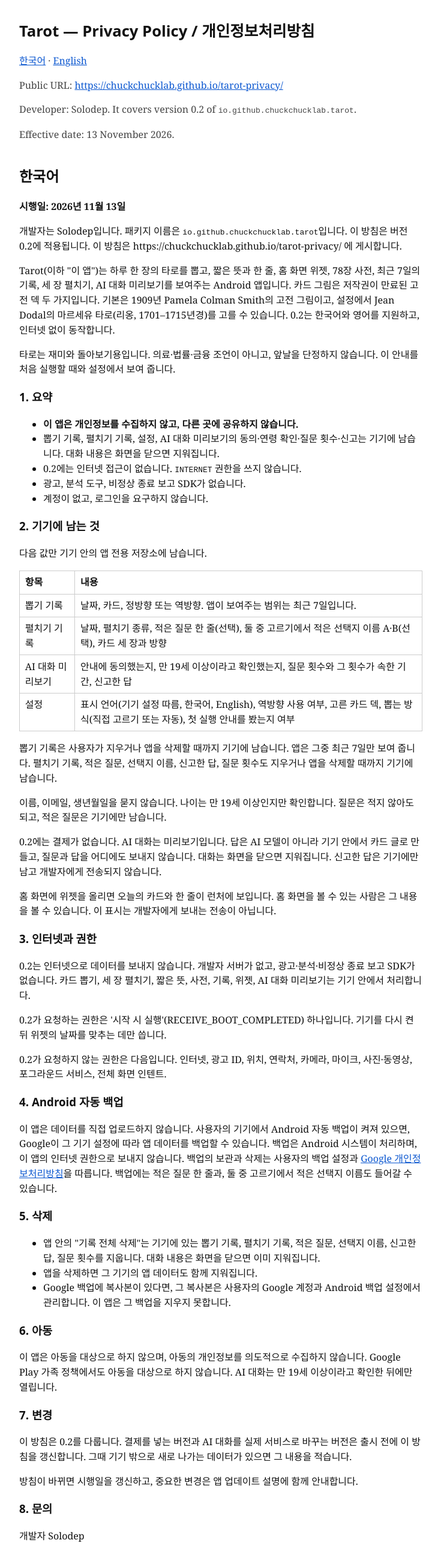
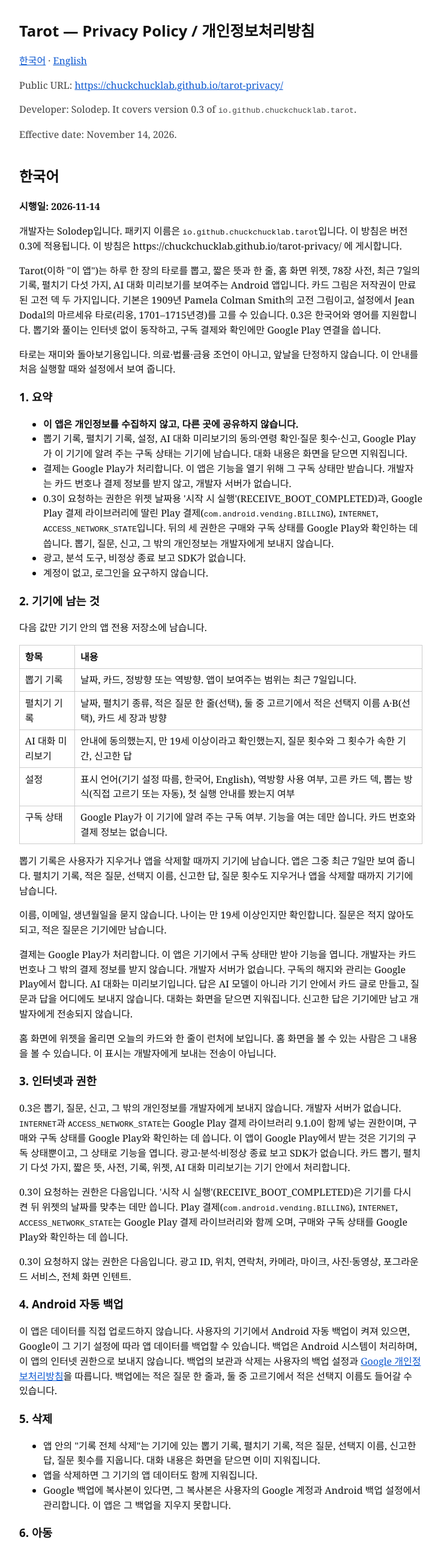
Before and after one commit to chuckchucklab/tarot-privacy, a plain HTML site: page index.html in a window 1280 px wide. Shown: the top 2572 px of the page at 60% size, without its empty margins (272-1007 px from the left). Drawn offline with Linux system fonts and the light colour scheme.

Commit message:
Update the privacy policy for version 0.3

```diff
--- a/index.html
+++ b/index.html
@@ -19,21 +19,22 @@
   <h1>Tarot — Privacy Policy / 개인정보처리방침</h1>
   <p class="meta"><a href="#ko">한국어</a> · <a href="#en">English</a></p>
   <p class="meta">Public URL: <a href="https://chuckchucklab.github.io/tarot-privacy/">https://chuckchucklab.github.io/tarot-privacy/</a></p>
-  <p class="meta">Developer: Solodep. It covers version 0.2 of <code>io.github.chuckchucklab.tarot</code>.</p>
-  <p class="meta">Effective date: 13 November 2026.</p>
+  <p class="meta">Developer: Solodep. It covers version 0.3 of <code>io.github.chuckchucklab.tarot</code>.</p>
+  <p class="meta">Effective date: November 14, 2026.</p>
 
   <section id="ko" lang="ko">
   <h2>한국어</h2>
-  <p><strong>시행일: 2026년 11월 13일</strong></p>
-  <p>개발자는 Solodep입니다. 패키지 이름은 <code>io.github.chuckchucklab.tarot</code>입니다. 이 방침은 버전 0.2에 적용됩니다. 이 방침은 https://chuckchucklab.github.io/tarot-privacy/ 에 게시합니다.</p>
-  <p>Tarot(이하 "이 앱")는 하루 한 장의 타로를 뽑고, 짧은 뜻과 한 줄, 홈 화면 위젯, 78장 사전, 최근 7일의 기록, 세 장 펼치기, AI 대화 미리보기를 보여주는 Android 앱입니다. 카드 그림은 저작권이 만료된 고전 덱 두 가지입니다. 기본은 1909년 Pamela Colman Smith의 고전 그림이고, 설정에서 Jean Dodal의 마르세유 타로(리옹, 1701–1715년경)를 고를 수 있습니다. 0.2는 한국어와 영어를 지원하고, 인터넷 없이 동작합니다.</p>
+  <p><strong>시행일: 2026-11-14</strong></p>
+  <p>개발자는 Solodep입니다. 패키지 이름은 <code>io.github.chuckchucklab.tarot</code>입니다. 이 방침은 버전 0.3에 적용됩니다. 이 방침은 https://chuckchucklab.github.io/tarot-privacy/ 에 게시합니다.</p>
+  <p>Tarot(이하 "이 앱")는 하루 한 장의 타로를 뽑고, 짧은 뜻과 한 줄, 홈 화면 위젯, 78장 사전, 최근 7일의 기록, 펼치기 다섯 가지, AI 대화 미리보기를 보여주는 Android 앱입니다. 카드 그림은 저작권이 만료된 고전 덱 두 가지입니다. 기본은 1909년 Pamela Colman Smith의 고전 그림이고, 설정에서 Jean Dodal의 마르세유 타로(리옹, 1701–1715년경)를 고를 수 있습니다. 0.3은 한국어와 영어를 지원합니다. 뽑기와 풀이는 인터넷 없이 동작하고, 구독 결제와 확인에만 Google Play 연결을 씁니다.</p>
   <p>타로는 재미와 돌아보기용입니다. 의료·법률·금융 조언이 아니고, 앞날을 단정하지 않습니다. 이 안내를 처음 실행할 때와 설정에서 보여 줍니다.</p>
 
   <h3>1. 요약</h3>
   <ul>
     <li><strong>이 앱은 개인정보를 수집하지 않고, 다른 곳에 공유하지 않습니다.</strong></li>
-    <li>뽑기 기록, 펼치기 기록, 설정, AI 대화 미리보기의 동의·연령 확인·질문 횟수·신고는 기기에 남습니다. 대화 내용은 화면을 닫으면 지워집니다.</li>
-    <li>0.2에는 인터넷 접근이 없습니다. <code>INTERNET</code> 권한을 쓰지 않습니다.</li>
+    <li>뽑기 기록, 펼치기 기록, 설정, AI 대화 미리보기의 동의·연령 확인·질문 횟수·신고, Google Play가 이 기기에 알려 주는 구독 상태는 기기에 남습니다. 대화 내용은 화면을 닫으면 지워집니다.</li>
+    <li>결제는 Google Play가 처리합니다. 이 앱은 기능을 열기 위해 그 구독 상태만 받습니다. 개발자는 카드 번호나 결제 정보를 받지 않고, 개발자 서버가 없습니다.</li>
+    <li>0.3이 요청하는 권한은 위젯 날짜용 '시작 시 실행'(RECEIVE_BOOT_COMPLETED)과, Google Play 결제 라이브러리에 딸린 Play 결제(<code>com.android.vending.BILLING</code>), <code>INTERNET</code>, <code>ACCESS_NETWORK_STATE</code>입니다. 뒤의 세 권한은 구매와 구독 상태를 Google Play와 확인하는 데 씁니다. 뽑기, 질문, 신고, 그 밖의 개인정보는 개발자에게 보내지 않습니다.</li>
     <li>광고, 분석 도구, 비정상 종료 보고 SDK가 없습니다.</li>
     <li>계정이 없고, 로그인을 요구하지 않습니다.</li>
   </ul>
@@ -46,16 +47,17 @@
     <tr><td>펼치기 기록</td><td>날짜, 펼치기 종류, 적은 질문 한 줄(선택), 둘 중 고르기에서 적은 선택지 이름 A·B(선택), 카드 세 장과 방향</td></tr>
     <tr><td>AI 대화 미리보기</td><td>안내에 동의했는지, 만 19세 이상이라고 확인했는지, 질문 횟수와 그 횟수가 속한 기간, 신고한 답</td></tr>
     <tr><td>설정</td><td>표시 언어(기기 설정 따름, 한국어, English), 역방향 사용 여부, 고른 카드 덱, 뽑는 방식(직접 고르기 또는 자동), 첫 실행 안내를 봤는지 여부</td></tr>
+    <tr><td>구독 상태</td><td>Google Play가 이 기기에 알려 주는 구독 여부. 기능을 여는 데만 씁니다. 카드 번호와 결제 정보는 없습니다.</td></tr>
   </table>
   <p>뽑기 기록은 사용자가 지우거나 앱을 삭제할 때까지 기기에 남습니다. 앱은 그중 최근 7일만 보여 줍니다. 펼치기 기록, 적은 질문, 선택지 이름, 신고한 답, 질문 횟수도 지우거나 앱을 삭제할 때까지 기기에 남습니다.</p>
   <p>이름, 이메일, 생년월일을 묻지 않습니다. 나이는 만 19세 이상인지만 확인합니다. 질문은 적지 않아도 되고, 적은 질문은 기기에만 남습니다.</p>
-  <p>0.2에는 결제가 없습니다. AI 대화는 미리보기입니다. 답은 AI 모델이 아니라 기기 안에서 카드 글로 만들고, 질문과 답을 어디에도 보내지 않습니다. 대화는 화면을 닫으면 지워집니다. 신고한 답은 기기에만 남고 개발자에게 전송되지 않습니다.</p>
+  <p>결제는 Google Play가 처리합니다. 이 앱은 기기에서 구독 상태만 받아 기능을 엽니다. 개발자는 카드 번호나 그 밖의 결제 정보를 받지 않습니다. 개발자 서버가 없습니다. 구독의 해지와 관리는 Google Play에서 합니다. AI 대화는 미리보기입니다. 답은 AI 모델이 아니라 기기 안에서 카드 글로 만들고, 질문과 답을 어디에도 보내지 않습니다. 대화는 화면을 닫으면 지워집니다. 신고한 답은 기기에만 남고 개발자에게 전송되지 않습니다.</p>
   <p>홈 화면에 위젯을 올리면 오늘의 카드와 한 줄이 런처에 보입니다. 홈 화면을 볼 수 있는 사람은 그 내용을 볼 수 있습니다. 이 표시는 개발자에게 보내는 전송이 아닙니다.</p>
 
   <h3>3. 인터넷과 권한</h3>
-  <p>0.2는 인터넷으로 데이터를 보내지 않습니다. 개발자 서버가 없고, 광고·분석·비정상 종료 보고 SDK가 없습니다. 카드 뽑기, 세 장 펼치기, 짧은 뜻, 사전, 기록, 위젯, AI 대화 미리보기는 기기 안에서 처리합니다.</p>
-  <p>0.2가 요청하는 권한은 '시작 시 실행'(RECEIVE_BOOT_COMPLETED) 하나입니다. 기기를 다시 켠 뒤 위젯의 날짜를 맞추는 데만 씁니다.</p>
-  <p>0.2가 요청하지 않는 권한은 다음입니다. 인터넷, 광고 ID, 위치, 연락처, 카메라, 마이크, 사진·동영상, 포그라운드 서비스, 전체 화면 인텐트.</p>
+  <p>0.3은 뽑기, 질문, 신고, 그 밖의 개인정보를 개발자에게 보내지 않습니다. 개발자 서버가 없습니다. <code>INTERNET</code>과 <code>ACCESS_NETWORK_STATE</code>는 Google Play 결제 라이브러리 9.1.0이 함께 넣는 권한이며, 구매와 구독 상태를 Google Play와 확인하는 데 씁니다. 이 앱이 Google Play에서 받는 것은 기기의 구독 상태뿐이고, 그 상태로 기능을 엽니다. 광고·분석·비정상 종료 보고 SDK가 없습니다. 카드 뽑기, 펼치기 다섯 가지, 짧은 뜻, 사전, 기록, 위젯, AI 대화 미리보기는 기기 안에서 처리합니다.</p>
+  <p>0.3이 요청하는 권한은 다음입니다. '시작 시 실행'(RECEIVE_BOOT_COMPLETED)은 기기를 다시 켠 뒤 위젯의 날짜를 맞추는 데만 씁니다. Play 결제(<code>com.android.vending.BILLING</code>), <code>INTERNET</code>, <code>ACCESS_NETWORK_STATE</code>는 Google Play 결제 라이브러리와 함께 오며, 구매와 구독 상태를 Google Play와 확인하는 데 씁니다.</p>
+  <p>0.3이 요청하지 않는 권한은 다음입니다. 광고 ID, 위치, 연락처, 카메라, 마이크, 사진·동영상, 포그라운드 서비스, 전체 화면 인텐트.</p>
 
   <h3>4. Android 자동 백업</h3>
   <p>이 앱은 데이터를 직접 업로드하지 않습니다. 사용자의 기기에서 Android 자동 백업이 켜져 있으면, Google이 그 기기 설정에 따라 앱 데이터를 백업할 수 있습니다. 백업은 Android 시스템이 처리하며, 이 앱의 인터넷 권한으로 보내지 않습니다. 백업의 보관과 삭제는 사용자의 백업 설정과 <a href="https://policies.google.com/privacy">Google 개인정보처리방침</a>을 따릅니다. 백업에는 적은 질문 한 줄과, 둘 중 고르기에서 적은 선택지 이름도 들어갈 수 있습니다.</p>
@@ -71,7 +73,7 @@
   <p>이 앱은 아동을 대상으로 하지 않으며, 아동의 개인정보를 의도적으로 수집하지 않습니다. Google Play 가족 정책에서도 아동을 대상으로 하지 않습니다. AI 대화는 만 19세 이상이라고 확인한 뒤에만 열립니다.</p>
 
   <h3>7. 변경</h3>
-  <p>이 방침은 0.2를 다룹니다. 결제를 넣는 버전과 AI 대화를 실제 서비스로 바꾸는 버전은 출시 전에 이 방침을 갱신합니다. 그때 기기 밖으로 새로 나가는 데이터가 있으면 그 내용을 적습니다.</p>
+  <p>이 방침은 0.3을 다룹니다. 결제는 이 방침에 적혀 있습니다. Google Play가 결제를 처리하고, 이 앱은 기기의 구독 상태만 받습니다. AI 대화를 실제 서비스로 바꾸는 버전은 출시 전에 이 방침을 갱신합니다. 질문이 기기를 떠나게 되기 때문입니다. 기기 밖으로 새로 나가는 데이터가 있으면 그 내용을 적습니다.</p>
   <p>방침이 바뀌면 시행일을 갱신하고, 중요한 변경은 앱 업데이트 설명에 함께 안내합니다.</p>
 
   <h3>8. 문의</h3>
@@ -80,16 +82,17 @@
 
   <section id="en" lang="en">
   <h2>English</h2>
-  <p><strong>Effective date: 13 November 2026</strong></p>
-  <p>The developer is Solodep. The package name is <code>io.github.chuckchucklab.tarot</code>. This policy applies to version 0.2. This policy is published at https://chuckchucklab.github.io/tarot-privacy/.</p>
-  <p>Tarot ("the app") draws one tarot card a day and shows a short meaning, one line, a home-screen widget, a 78-card dictionary, the last 7 days of draws, three-card spreads, and a preview of AI chat. The card art is two public-domain decks. The default is the classic 1909 illustrations by Pamela Colman Smith. In Settings you can switch to Jean Dodal's Tarot de Marseille (Lyon, c.1701–1715). Version 0.2 is in Korean and English, and it works without the internet.</p>
+  <p><strong>Effective date: November 14, 2026</strong></p>
+  <p>The developer is Solodep. The package name is <code>io.github.chuckchucklab.tarot</code>. This policy applies to version 0.3. This policy is published at https://chuckchucklab.github.io/tarot-privacy/.</p>
+  <p>Tarot ("the app") draws one tarot card a day and shows a short meaning, one line, a home-screen widget, a 78-card dictionary, the last 7 days of draws, five spreads, and a preview of AI chat. The card art is two public-domain decks. The default is the classic 1909 illustrations by Pamela Colman Smith. In Settings you can switch to Jean Dodal's Tarot de Marseille (Lyon, c.1701–1715). Version 0.3 is in Korean and English. Draws and readings work without the internet, and only subscription purchase and checks use a Google Play connection.</p>
   <p>Tarot here is for fun and reflection, not medical, legal, or financial advice, and it does not claim to know what will happen. The app shows that note on first launch and in Settings.</p>
 
   <h3>1. In short</h3>
   <ul>
     <li><strong>The app collects no personal data and shares none.</strong></li>
-    <li>Draw history, spread history, settings, and the AI chat preview's consent, age confirmation, question count, and reports stay on the device. The conversation is erased when you close the screen.</li>
-    <li>Version 0.2 has no internet access. It does not use the <code>INTERNET</code> permission.</li>
+    <li>Draw history, spread history, settings, the AI chat preview's consent, age confirmation, question count, and reports, and the subscription status that Google Play reports on this device stay on the device. The conversation is erased when you close the screen.</li>
+    <li>Payments are handled by Google Play. The app receives only that subscription status, and it uses the status to unlock features. The developer does not receive card or payment details, and there is no developer server.</li>
+    <li>Version 0.3 requests RECEIVE_BOOT_COMPLETED, used only to correct the widget date, and <code>com.android.vending.BILLING</code>, <code>INTERNET</code>, and <code>ACCESS_NETWORK_STATE</code>, which come with the Google Play Billing library so purchases and subscription status can be checked with Google Play. The app does not send draws, questions, reports, or any personal data to the developer.</li>
     <li>There are no ads, no analytics, and no crash-reporting SDK.</li>
     <li>There is no account, and the app does not ask you to sign in.</li>
   </ul>
@@ -102,16 +105,17 @@
     <tr><td>Spread history</td><td>The date, the spread, the one-line question if you wrote one, the option names A and B if you named them for Choose between two, and the three cards with upright or reversed</td></tr>
     <tr><td>AI chat preview</td><td>Whether you agreed to the notice, whether you confirmed you are 19 or older, the question count and the window it belongs to, and the answers you reported</td></tr>
     <tr><td>Settings</td><td>Display language (follow the device, Korean, or English), whether reversed cards are on, the chosen deck, how you draw (pick it yourself or let the app draw), and whether the first-launch note was shown</td></tr>
+    <tr><td>Subscription status</td><td>Whether Google Play reports an active subscription on this device. The app uses it only to unlock features. It does not include a card number or other payment details.</td></tr>
   </table>
   <p>Draw history stays on the device until you delete it or uninstall the app. The app shows only the last 7 days of it. Spread history, questions, option names, reported answers, and the question count also stay on the device until you delete them or uninstall the app.</p>
   <p>The app does not ask for your name, email, or birth date. It only asks you to confirm that you are 19 or older. Writing a question is optional, and a question you write stays on the device.</p>
-  <p>Version 0.2 has no payments. AI chat is a preview. Answers are put together on the device from the card texts, not by an AI model, and no question or answer is sent anywhere. The conversation is erased when you close the screen. An answer you report is kept only on the device and is not sent to the developer.</p>
+  <p>Payments are handled by Google Play. The app receives only the subscription status from Google Play on the device, and it uses that status to unlock features. The developer does not receive card or payment details. There is no developer server. You cancel and manage the subscription in Google Play. AI chat is still an on-device preview. Answers are put together on the device from the card texts, not by an AI model, and no question or answer is sent anywhere. The conversation is erased when you close the screen. An answer you report is kept only on the device and is not sent to the developer.</p>
   <p>If you add the widget, today's card and one line appear on the home screen. Anyone who can see the home screen can read them. That display is not a transfer to the developer.</p>
 
   <h3>3. Internet and permissions</h3>
-  <p>Version 0.2 sends nothing over the internet. There is no developer server, and there is no ads, analytics, or crash-reporting SDK. The draw, three-card spreads, the short meaning, the dictionary, the history, the widget, and the AI chat preview are handled on the device.</p>
-  <p>Version 0.2 requests one permission: RECEIVE_BOOT_COMPLETED (run at startup). The app uses it only to correct the widget's date after the device restarts.</p>
-  <p>Version 0.2 does not request these permissions: internet, advertising ID, location, contacts, camera, microphone, photos and videos, a foreground service, or a full-screen intent.</p>
+  <p>Version 0.3 does not send draws, questions, reports, or any personal data to the developer. There is no developer server. <code>INTERNET</code> and <code>ACCESS_NETWORK_STATE</code> come with Google Play Billing Library 9.1.0 and are used so purchases and subscription status can be checked with Google Play. The only thing the app receives from Google Play is the subscription status on the device, and it uses that status to unlock features. There is no ads, analytics, or crash-reporting SDK. The draw, five spreads, the short meaning, the dictionary, the history, the widget, and the AI chat preview are handled on the device.</p>
+  <p>Version 0.3 requests these permissions. RECEIVE_BOOT_COMPLETED (run at startup) is used only to correct the widget's date after the device restarts. The Play Billing permission (<code>com.android.vending.BILLING</code>), <code>INTERNET</code>, and <code>ACCESS_NETWORK_STATE</code> come with the Google Play Billing library and are used so purchases and subscription status can be checked with Google Play.</p>
+  <p>Version 0.3 does not request these permissions: advertising ID, location, contacts, camera, microphone, photos and videos, a foreground service, or a full-screen intent.</p>
 
   <h3>4. Android Auto Backup</h3>
   <p>The app does not upload data itself. If Android Auto Backup is turned on for your device, Google may back up the app's data according to that device's settings. The Android system performs the backup. It does not use this app's internet permission. Google keeps and deletes that backup under your backup settings and the <a href="https://policies.google.com/privacy">Google Privacy Policy</a>. A backup can include the one-line questions you wrote and the option names you entered for a choice between two.</p>
@@ -127,7 +131,7 @@
   <p>The app is not directed to children, and it does not knowingly collect personal information from children. It does not target children under Google Play's Families Policy. AI chat opens only after you confirm you are 19 or older.</p>
 
   <h3>7. Changes</h3>
-  <p>This policy covers version 0.2. A version that adds payments, or one that turns AI chat into a live service, will update this policy before release. If that version sends anything new off the device, the update will say so.</p>
+  <p>This policy covers version 0.3. Payments are described here. Google Play handles payment, and the app receives only the subscription status on the device. A version that turns AI chat into a live service will update this policy before release, because questions would leave the device. If that version sends anything new off the device, the update will say so.</p>
   <p>If this policy changes, the effective date is updated. A material change is also noted in the app's update text.</p>
 
   <h3>8. Contact</h3>
```
